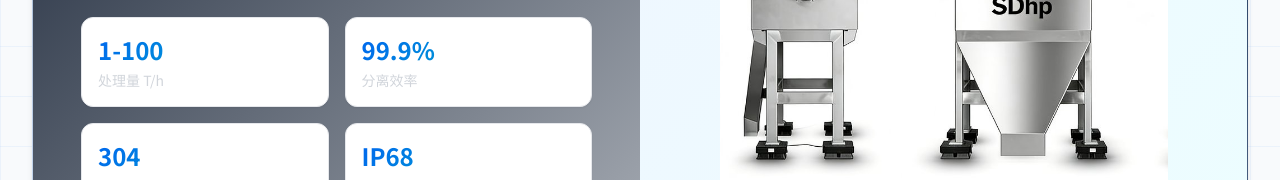
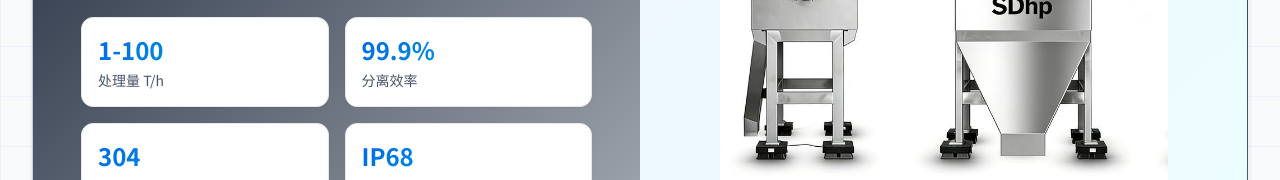
Before and after one commit to anyu1993/SDhengpai, a plain HTML site: page products.html in a window 1280 px wide. Shown: the part 620-800 px from the top of the page. Drawn offline with nearby package versions, Linux system fonts and the light colour scheme.

Commit message:
Fix text contrast for dark backgrounds

```diff
--- a/products.html
+++ b/products.html
@@ -42,7 +42,7 @@
     .light-bg { background-color: #f8fafc; }
     .light-card { background-color: #ffffff; }
     .shadow-md p { color: #f1f5f9 !important; }
-    .shadow-md .card-label { color: #475569 !important; }
+    .rounded-xl.bg-white .text-gray-300 { color: #475569 !important; }
     .light-border { border-color: rgba(0,102,238,0.15); }
     .text-gray-900 { color: #1e293b; }
     .text-gray-700 { color: #475569; }
```
